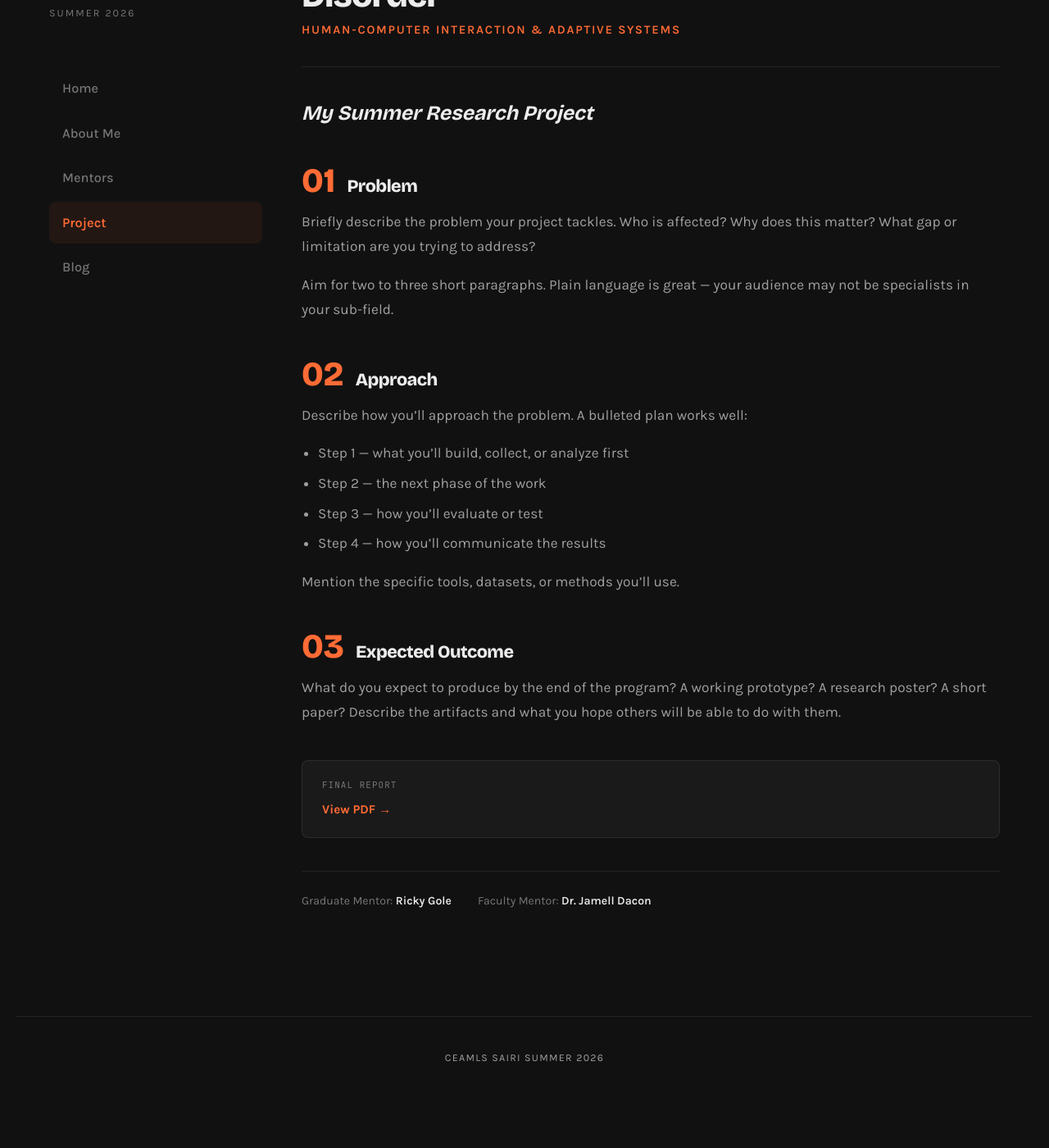
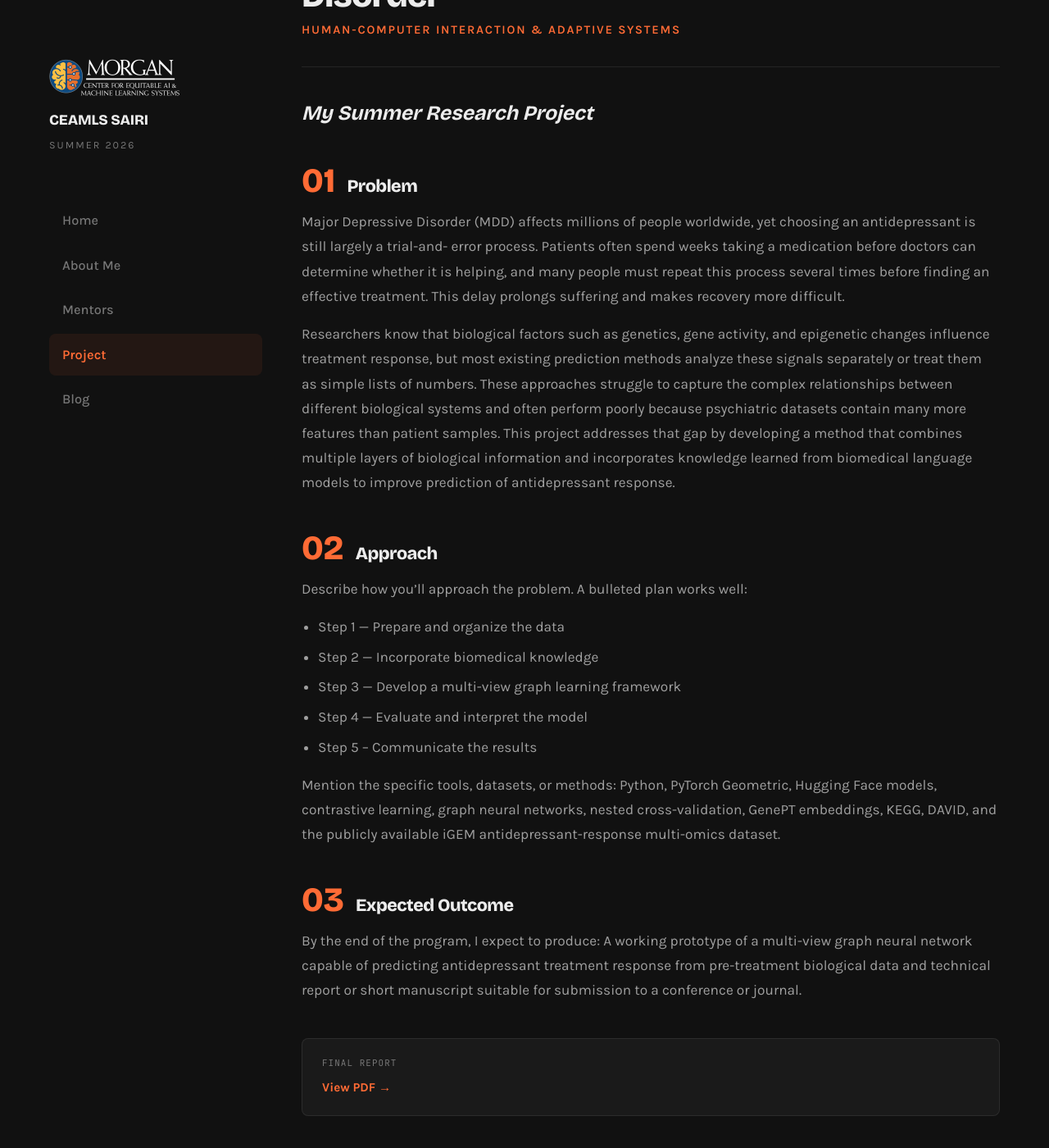
Before and after one commit to pblake207/pblake207ceamls26.github.io, a Jekyll site: the page built from pages/about-my-project.md, in a window 1280 px wide and 1400 px high, scrolled down 333 px. Shown: the whole window at 82% size. Built offline with Jekyll 4.4.1, drawn with Linux system fonts in a browser that asks for light colours; before the commit the page ends 1683 px from its top, so only the background shows below that.

Commit message:
Update about-my-project.md

```diff
--- a/pages/about-my-project.md
+++ b/pages/about-my-project.md
@@ -8,26 +8,23 @@ subtitle: Human-Computer Interaction & Adaptive Systems
 project_title: "My Summer Research Project"
 
 problem: |
-  Briefly describe the problem your project tackles. Who is affected? Why does this
-  matter? What gap or limitation are you trying to address?
+ Major Depressive Disorder (MDD) affects millions of people worldwide, yet choosing an antidepressant is still largely a trial-and-   error process. Patients often spend weeks taking a medication before doctors can determine whether it is helping, and many people    must repeat this process several times before finding an effective treatment. This delay prolongs suffering and makes recovery more  difficult.
 
-  Aim for two to three short paragraphs. Plain language is great — your audience
-  may not be specialists in your sub-field.
+ Researchers know that biological factors such as genetics, gene activity, and epigenetic changes influence treatment response, but   most existing prediction methods analyze these signals separately or treat them as simple lists of numbers. These approaches         struggle to capture the complex relationships between different biological systems and often perform poorly because psychiatric      datasets contain many more features than patient samples. This project addresses that gap by developing a method that combines       multiple layers of biological information and incorporates knowledge learned from biomedical language models to improve prediction   of antidepressant response.
 
 approach: |
   Describe how you'll approach the problem. A bulleted plan works well:
 
-  - Step 1 — what you'll build, collect, or analyze first
-  - Step 2 — the next phase of the work
-  - Step 3 — how you'll evaluate or test
-  - Step 4 — how you'll communicate the results
+  - Step 1 — Prepare and organize the data
+  - Step 2 — Incorporate biomedical knowledge
+  - Step 3 — Develop a multi-view graph learning framework
+  - Step 4 — Evaluate and interpret the model
+  - Step 5 – Communicate the results
 
-  Mention the specific tools, datasets, or methods you'll use.
+  Mention the specific tools, datasets, or methods: Python, PyTorch Geometric, Hugging Face models, contrastive learning, graph        neural networks, nested cross-validation, GenePT embeddings, KEGG, DAVID, and the publicly available iGEM antidepressant-response    multi-omics dataset.
 
 outcome: |
-  What do you expect to produce by the end of the program? A working prototype?
-  A research poster? A short paper? Describe the artifacts and what you hope
-  others will be able to do with them.
+  By the end of the program, I expect to produce: A working prototype of a multi-view graph neural network capable of predicting antidepressant treatment response from pre-treatment biological data and technical report or short manuscript suitable for submission to a conference or journal.
 
 final_report_url: https://example.com/your-report.pdf
 
```
